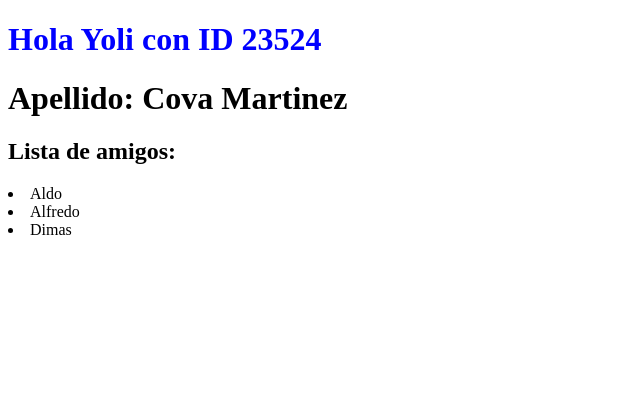
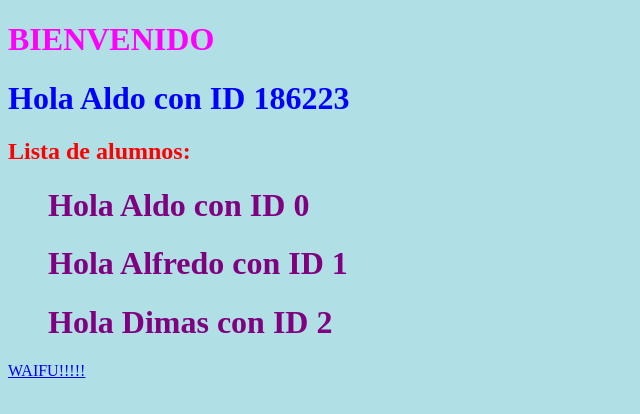
Before and after one commit to Cova97/React-app, a React app in the folder app/: page / in a window 1280 px wide. Shown: the whole page, without its empty margins (0-640 px from the left). Built offline with nearby package versions, Linux system fonts and the light colour scheme.

Commit message:
Tarea
Lista de alumnos con color y wuaifu

```diff
--- a/app/public/index.html
+++ b/app/public/index.html
@@ -25,10 +25,14 @@
       Learn how to configure a non-root public URL by running `npm run build`.
     -->
     <title>React App</title>
+
   </head>
-  <body>
+  <body style="background-color: powderblue;">
     <noscript>You need to enable JavaScript to run this app.</noscript>
     <div id="root"></div>
+      <div>
+        <a href="https://vm.tiktok.com/ZMFYM7w3K/">WAIFU!!!!!</a>
+      </div>
     <!--
       This HTML file is a template.
       If you open it directly in the browser, you will see an empty page.
--- a/app/src/comp/Alumno.js
+++ b/app/src/comp/Alumno.js
@@ -3,18 +3,18 @@ import Titulo from "./Titulo";
 
 //-----------Creacion de funcion tipo flecha------------//
 const Alumno = () => {
-    const apellido = " Cova Martinez";
+
     const alumnos = ['Aldo', 'Alfredo', 'Dimas'];
     return(
     <>
-        <Titulo alumno = "Yoli" matricula = "23524"/>
-        <h1>Apellido: {apellido}</h1>
-        <h2>Lista de amigos: </h2>
-        <lu>
+        <h1 className="titulo" style={{color:'magenta'}}>BIENVENIDO</h1>
+        <Titulo alumno = "Aldo" matricula = "186223" color="blue"/>
+        <h2 className="lista" style={{color: 'red'}}>Lista de alumnos:</h2>
+        <ul>
             {alumnos.map((nombre, i) => {
-            return <li key={i}>{nombre}</li>;
+            return <Titulo alumno={nombre} matricula={i} color="purple"/>;
             })}
-        </lu>
+        </ul>
     </>
     )
 };
--- a/app/src/comp/Titulo.js
+++ b/app/src/comp/Titulo.js
@@ -1,9 +1,9 @@
 import React from "react";
 
-const Titulo = ({alumno, matricula}) =>{
+const Titulo = ({alumno, matricula, color}) =>{
     return(
         <>
-            <h1 className='titulo' style={{color: 'blue'}}>Hola {alumno} con ID {matricula}</h1>
+            <h1 className='titulo' style={{color : color}}>Hola {alumno} con ID {matricula}</h1>
         </>
     )
 };
```
